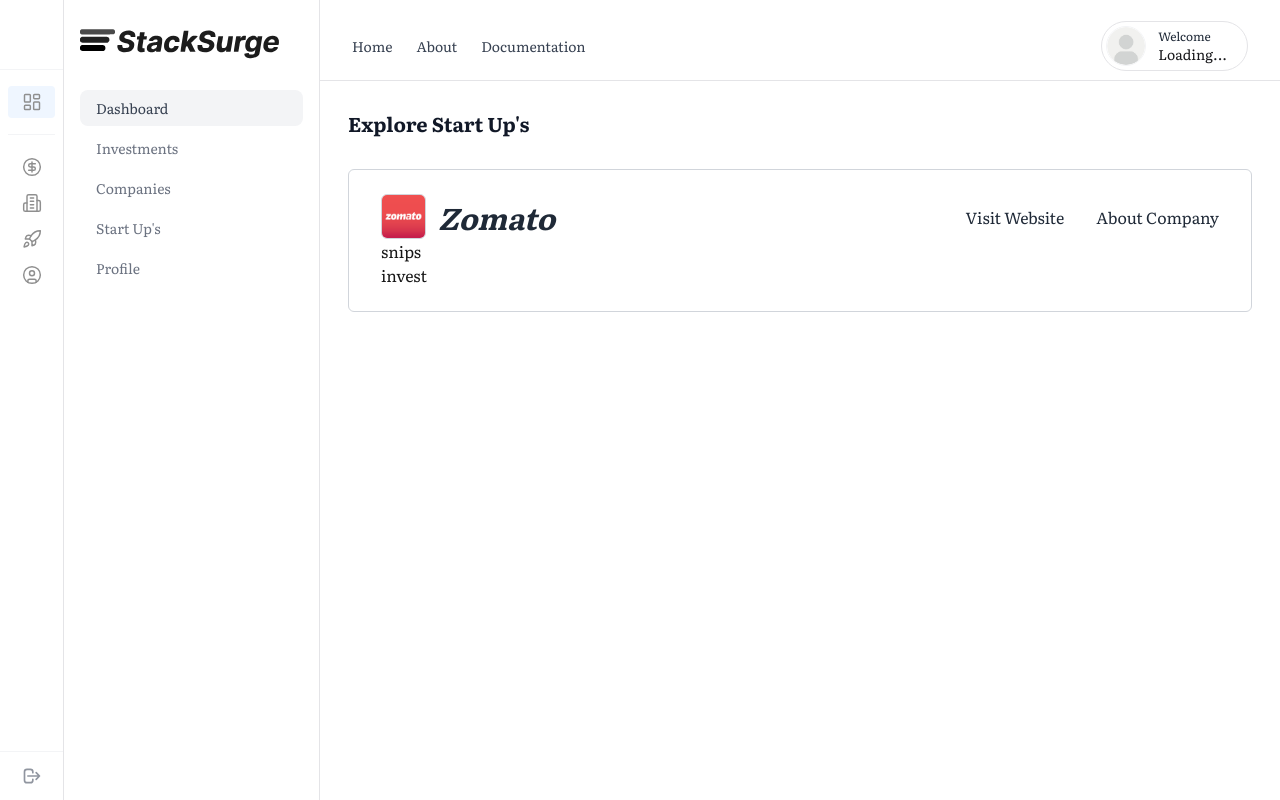
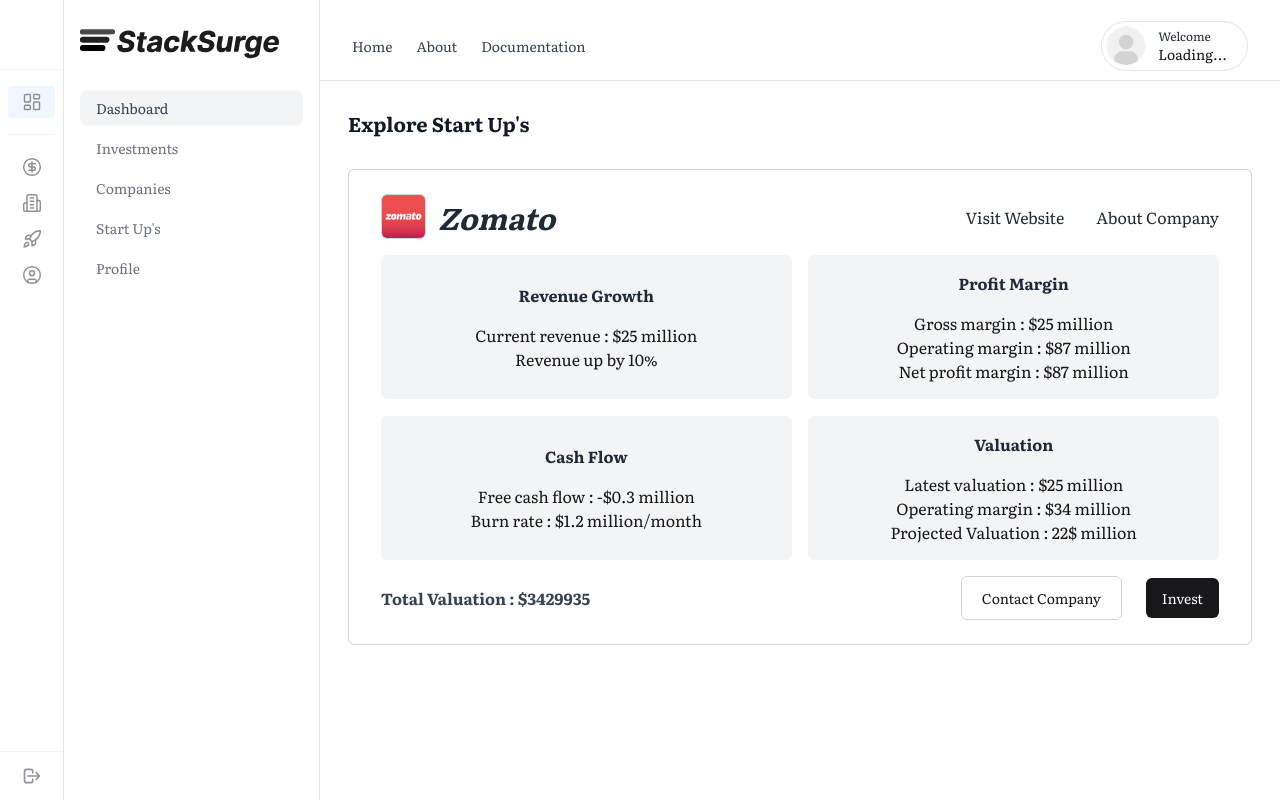
Before and after one commit to MohammedMeraj/StackSurge, a Next.js app: page /investor in a window 1280 px wide. Built offline with nearby package versions, Linux system fonts and the light colour scheme; no server answers.

Commit message:
Snippet card added

```diff
--- a/src/app/_components/Companysnippet.tsx
+++ b/src/app/_components/Companysnippet.tsx
@@ -3,6 +3,7 @@
 import React from 'react'
 import zomato from '../../../public/zomato.png'
 import Link from 'next/link'
+import { Button } from '@/components/ui/button'
 const Companysnippet = () => {
 
 
@@ -21,8 +22,54 @@
 
             </div>
          </div>
-         <div>snips</div>
-         <div>invest</div>
+         <div className='flex flex-col items-center justify-center w-full mt-4 mb-4'>
+            <div className='flex flex-row items-center justify-between w-full mb-[2%]'>
+              <div className='flex flex-col items-center justify-center w-[49%] p-3 bg-gray-100 rounded-md h-36 gap-4'>
+                <h1 className='text-base font-bold text-gray-800'>Revenue Growth</h1>
+                  <p className='flex flex-col items-center justify-center'>
+                    <p>Current revenue : $25 million</p>
+                    <p>Revenue up by 10%</p>
+                  </p>
+              </div>
+              <div className='flex flex-col items-center justify-center w-[49%] p-3 bg-gray-100 rounded-md h-36 gap-4'  >
+                <h1 className='text-base font-bold text-gray-800'>Profit Margin</h1>
+                    <p className='flex flex-col items-center justify-center'>
+                        <p>Gross margin : $25 million</p>
+                        <p>Operating margin : $87 million</p>
+                        <p>Net profit margin : $87 million</p>
+                      </p>
+              </div>
+            </div>
+            <div className='flex flex-row items-center justify-between w-full'>
+              <div className='flex flex-col items-center justify-center w-[49%] p-3 bg-gray-100 rounded-md h-36 gap-4'>
+                <h1 className='text-base font-bold text-gray-800'>Cash Flow</h1>
+                    <p className='flex flex-col items-center justify-center'>
+                        <p>Free cash flow : -$0.3 million</p>
+                        <p>Burn rate : $1.2 million/month </p>
+                      </p>
+              </div>
+              <div className='flex flex-col items-center justify-center w-[49%] p-3 bg-gray-100 rounded-md h-36 gap-4'>
+                <h1 className='text-base font-bold text-gray-800'>Valuation</h1>
+                      <p className='flex flex-col items-center justify-center'>
+                          <p>Latest valuation : $25 million</p>
+                          <p>Operating margin : $34 million </p>
+                          <p>Projected Valuation : 22$ million</p>
+                        </p>
+              </div>
+            </div>
+         </div>
+         <div className='flex flex-row items-center justify-between rounded-md overflow-hidden'>
+            <div className='text-base font-bold text-gray-700'>
+              Total Valuation : $3429935
+            </div>
+            <div className='flex flex-row items-center justify-center gap-6'>
+              <div className='h-11 flex items-center justify-center border border-gray-300 rounded-md text-sm p-5 cursor-pointer hover:bg-gray-100'>Contact Company</div>
+              <Button>
+                Invest
+              </Button>
+
+            </div>
+         </div>
         </div>
     </div>
   )
```
